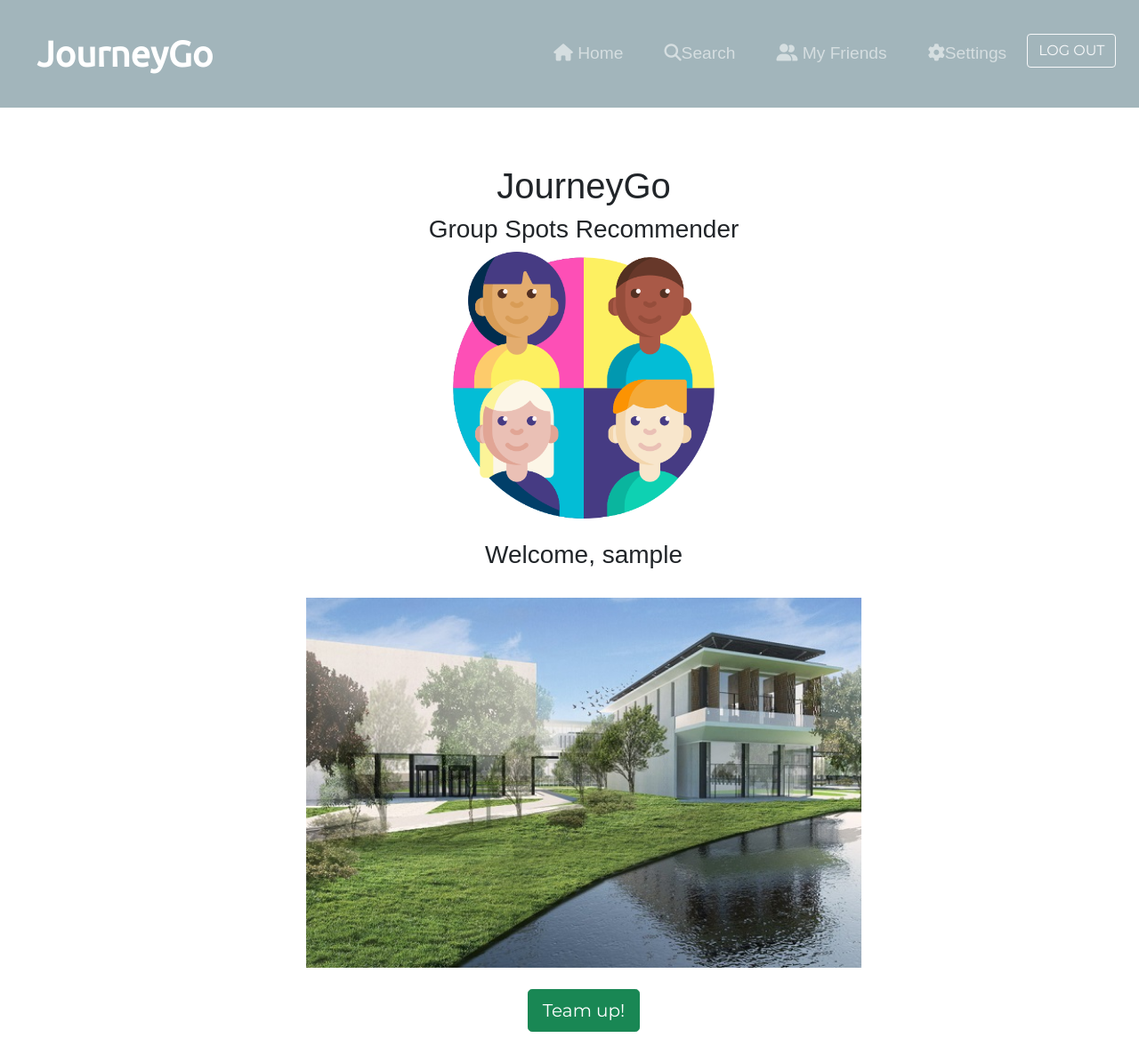
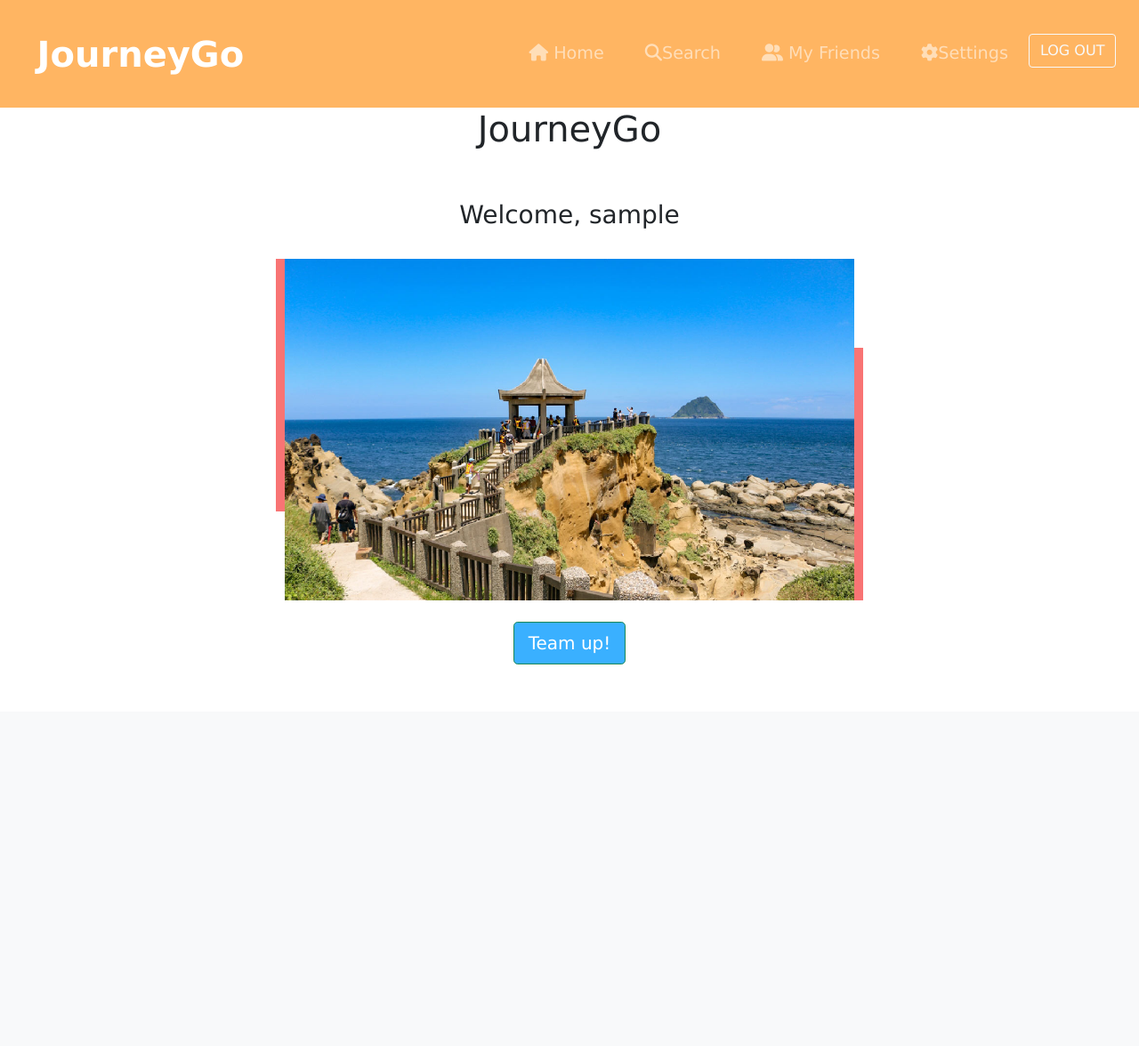
Before and after one commit to Paulyang80/JourneyGo, a Django app: page / in a window 1280 px wide. Shown: the whole page at 89% size. After the commit the page ends 747 px from the top, so only its background shows below. Run offline with Django 4.2, Linux system fonts and the light colour scheme; the visitor is signed in with stand-in values (Sample User, id 1); data that the repository does not hold is empty; some libraries are stand-ins or nearby versions.

Commit message:
index改carousel樣式,navbar改顏色,art,balancegame,health,other,map,room2,searchpage,start,spotvote文字改英文,改字體/2022-09-30

```diff
--- a/JG_Django/jg_app/static/css/navbar-styles.css
+++ b/JG_Django/jg_app/static/css/navbar-styles.css
@@ -1,9 +1,9 @@
 body {
-    font-family: 'Montserrat', sans-serif;
+    font-family: 'Lucida Sans', sans-serif;
 }
 
 #title {
-    background-color: #A2B5BB !important; /*354259*/
+    background-color: #FFB562 !important; /*354259*/
     color: #E7F6F2;
 }
 
@@ -12,7 +12,7 @@ body {
 }
 
 h1, h2, h3, h4, h5, h6 {
-    font-family: 'Montserrat-Black', sans-serif;
+    font-family: 'Lucida Sans', sans-serif;
 
 }
 
@@ -27,7 +27,7 @@ p {
 }
 
 .navbar-brand {
-    font-family: "Ubuntu";
+    font-family: "Lucida Sans";
     font-size: 2.5rem;
     font-weight: bold;
 }
@@ -38,7 +38,7 @@ p {
 
 .nav-link {
     font-size: 1.2rem;
-    font-family: "Monserrat", sans-serif;
+    font-family: "Lucida Sans", sans-serif;
 }
 
 .btn-login {
--- a/JG_Django/jg_app/templates/index.html
+++ b/JG_Django/jg_app/templates/index.html
@@ -5,8 +5,28 @@
 <head>
     {% include 'base1.html' %}
     <link rel="stylesheet" href="{% static "css/index-styles.css" %}">
+    <title>Welcome to JourneyGo</title>
 
-    <title>Welcome to JourneyGo</title>
+    <style>
+      :root {
+  --red:#F87474
+}
+
+.carousel-inner img{
+  box-shadow:
+    -50px -60px 0 -40px var(--red),
+    50px 60px 0 -40px var(--red);
+}
+.btn-success{
+    background-color: #3AB0FF !important;
+}
+.btn-success:focus, .btn-success:active:hover{
+  color: #3AB0FF;
+  background-color: #3AB0FF;
+  border-color: #3AB0FF;
+}
+
+    </style>
 </head>
 
 <body>
@@ -14,12 +34,9 @@
     {% include 'base2.html' %}
 
 
-    <ul class="to-center">
-
-        <h1>JourneyGo</h1>
-        <h3>Group Spots Recommender</h3>
-        <div>
-            <img src="{% static "images/04.png" %}" alt="Map" width="300" height="300">
+        <h1 style="text-align:center;" >JourneyGo</h1>
+        <!-- <h3>Group Spots Recommender</h3> -->
+        <div style="text-align:center;" >
             <br><br>
             {% if user.is_authenticated %}
             <h3>Welcome, {{ user.username }} </h3>
@@ -29,16 +46,19 @@
             <br>
         </div>
 
-        <div id="carouselExampleSlidesOnly" class="carousel slide" data-bs-ride="carousel">
-            <div class="carousel-inner">
-              <div class="carousel-item active" data-bs-interval="1200">
-                <img src="{% static "images/08.jpg" %}"  class="d-block  mx-auto w-50"  style="max-height:75vh;" alt="...">
+          <div id="carouselExampleSlidesOnly" class="carousel slide" data-bs-ride="carousel" align="center" >
+            <div class="carousel-inner" data-bs-interval="1500">
+              <div class="carousel-item active">
+                <img src="{% static "images/aa.jpg" %}" class="d-block w-50" alt="...">
               </div>
-              <div class="carousel-item" data-bs-interval="1200">
-                <img src="{% static "images/07.jpg" %}"  class="d-block mx-auto w-50" style="max-height:75vh;" alt="...">
+              <div class="carousel-item">
+                <img src="{% static "images/gg.jpg" %}"  class="d-block w-50" alt="...">
               </div>
-              <div class="carousel-item" data-bs-interval="1200" >
-                <img src="{% static "images/12.jpg" %}"  class="d-block mx-auto w-50"  style="max-height:75vh;" alt="...">
+              <div class="carousel-item">
+                <img src="{% static "images/cc.jpg" %}"  class="d-block w-50" alt="...">
+              </div>
+              <div class="carousel-item">
+                <img src="{% static "images/ee.jpg" %}"  class="d-block w-50" alt="...">
               </div>
             </div>
           </div>
@@ -46,11 +66,10 @@
           <br>
 
         {% if user.is_authenticated %}
-        <a href="{% url 'start' %}" class="btn btn-success btn-lg" tabindex="-1" role="button" aria-disabled="true">Team up!</a>
-        {% endif %}
-    </ul>
-
-
+        <center>
+          <a href="{% url 'start' %}"   class="btn btn-success btn-lg" tabindex="-1" role="button" aria-disabled="true">Team up!</a>
+        </center>
+                {% endif %}
 
 
 </body>
--- a/JG_Django/jg_app/templates/searchPage.html
+++ b/JG_Django/jg_app/templates/searchPage.html
@@ -15,7 +15,7 @@
   <div class="searchbox">
     <div class="input-group mb-3 input-group-lg">
       <form method="post" style="width: 100%; height: auto; padding: o;">
-        <input type="search" name="keywords" id="form1" class="form-control" placeholder="&#xf689; Search" style="font-family: Arial, 'Font Awesome 5 Free'"/>
+        <input type="search" name="keywords" id="form1" class="form-control" placeholder="&#xf689; Search" style="font-family: Lucida Sans, 'Font Awesome 5 Free'"/>
       </form>
     </div>
   </div>
@@ -38,7 +38,7 @@
                 {% if doc.county or doc.distric or doc.address %} 地址: {{ doc.county }} {{ doc.distric }} {{ doc.address }} <br> {% endif %}
                 {% if doc.tel %}電話： {{ doc.tel }} <br> {% endif %}
               </p>
-              <button type="button" class="btn btn-light align-self-end " data-bs-toggle="modal" data-bs-target="#exampleModal{{ doc.spotID }}">
+              <button type="button" style="font-family: Lucida Sans;" class="btn btn-light align-self-end " data-bs-toggle="modal" data-bs-target="#exampleModal{{ doc.spotID }}">
                 Read more
               </button>
               <div class="modal fade" id="exampleModal{{ doc.spotID }}" tabindex="-1" aria-labelledby="exampleModalLabel" aria-hidden="true">
@@ -83,7 +83,7 @@
               {% if spot.county or spot.distric or spot.address %} 地址: {{ spot.county }} {{ spot.distric }} {{ spot.address }} <br> {% endif %}
               {% if spot.tel %}電話： {{ spot.tel }} <br> {% endif %}
             </p>
-            <button type="button" class="btn btn-light align-self-end " data-bs-toggle="modal" data-bs-target="#exampleModal{{ spot.spotID }}">
+            <button type="button" style="font-family: Lucida Sans;"  class="btn btn-light align-self-end " data-bs-toggle="modal" data-bs-target="#exampleModal{{ spot.spotID }}">
               Read more
             </button>
             <div class="modal fade" id="exampleModal{{ spot.spotID }}" tabindex="-1" aria-labelledby="exampleModal" aria-hidden="true">
--- a/JG_Django/jg_app/templates/spotvote.html
+++ b/JG_Django/jg_app/templates/spotvote.html
@@ -137,7 +137,7 @@
 
     <br>
     <div style="text-align:center">
-        <h3>喜歡這個景點嗎?</h3>
+        <h3 style=" font-family: Lucida Sans;">Do you like this place?</h3>
     </div>
 
 
@@ -149,8 +149,8 @@
               <div id="name"></div>
               <div id="intro"></div>
             </div>
-            <button type="button" class="btn btn-danger btn-sm" id="prev"><i class="fa-solid fa-heart"></i> 喜歡</button>
-            <button type="button" class="btn btn-light btn-sm" id="next"><i class="fa-solid fa-xmark"></i> 還好</button>
+            <button type="button" style="text-align: center; font-family: Lucida Sans;" class="btn btn-danger btn-sm" id="prev"><i class="fa-solid fa-heart"></i> Like</button>
+            <button type="button" style="text-align: center; font-family: Lucida Sans;" class="btn btn-light btn-sm" id="next"><i class="fa-solid fa-xmark"></i> Disike</button>
         </div>
     </div>
 
```
Also changed, not shown: JG_Django/jg_app/templates/art.html (+8 -8 lines), JG_Django/jg_app/templates/balancegame.html (+4 -4 lines), JG_Django/jg_app/templates/health.html (+7 -7 lines), JG_Django/jg_app/templates/map.html (+14 -8 lines), JG_Django/jg_app/templates/other.html (+6 -6 lines), JG_Django/jg_app/templates/room2.html (+7 -4 lines), JG_Django/jg_app/templates/start.html (+8 -6 lines).
